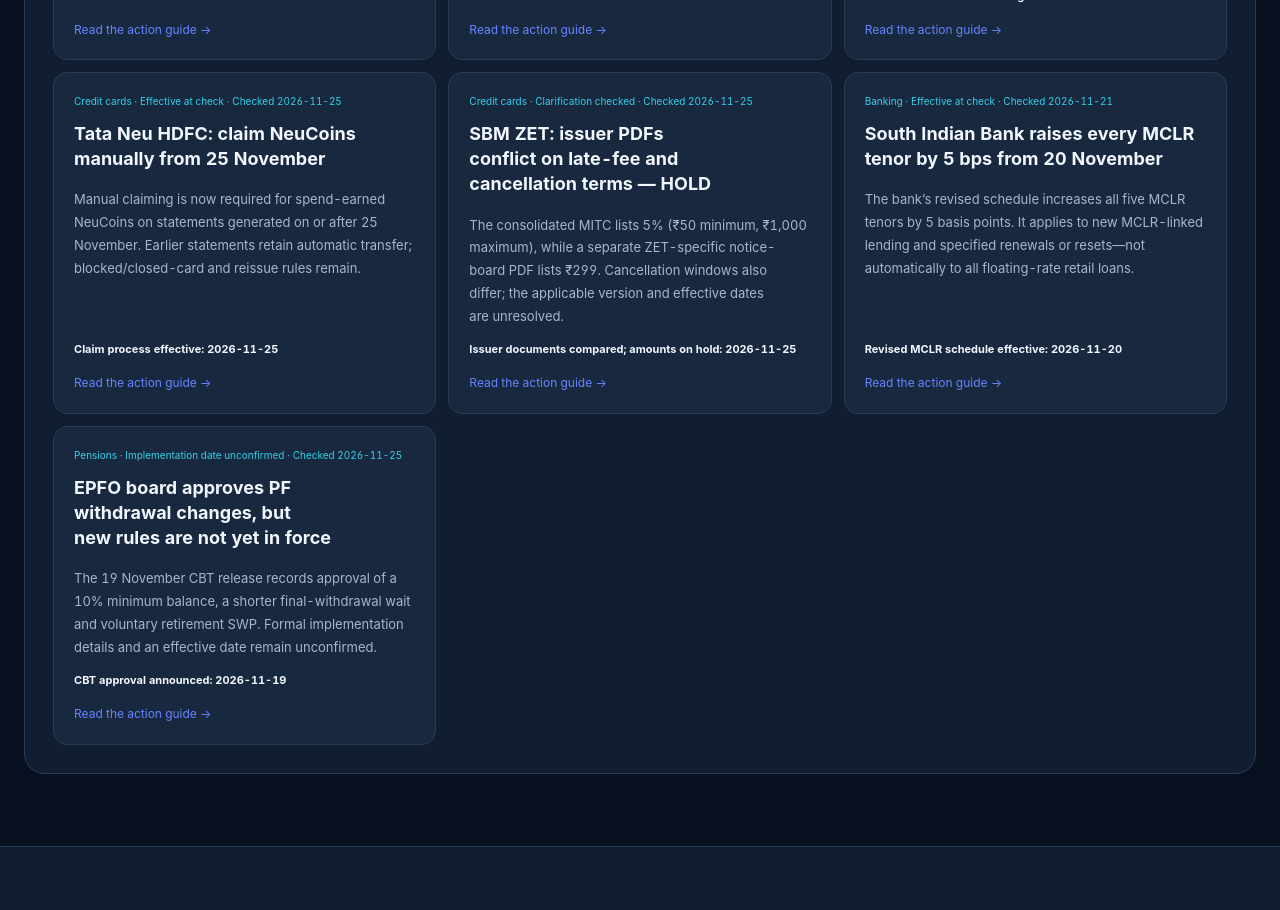
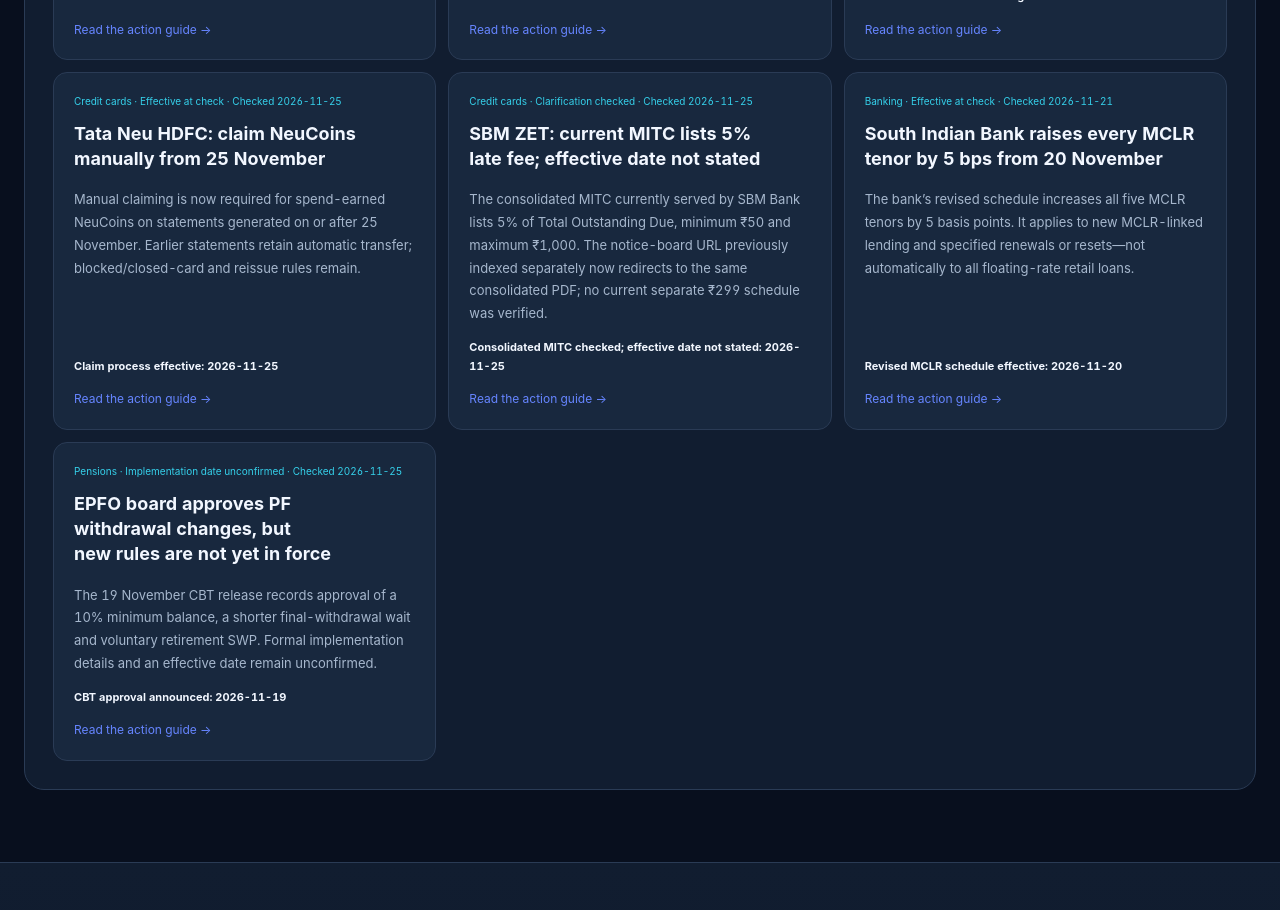
Before and after one commit to aqdas1820/credonomics-site, a Next.js app: page /research/watch in a window 1280 px wide. Shown: the part 10820-11730 px from the top of the page. Built offline with nearby package versions, Linux system fonts and the light colour scheme; no server answers.

Commit message:
Restore SBM ZET current MITC after notice-board redirect verification

```diff
--- a/app/data/research-watch.ts
+++ b/app/data/research-watch.ts
@@ -2060,39 +2060,39 @@ export const researchWatch: WatchItem[] = [
   },
   {
     slug: 'sbm-zet-late-fee-october-2026',
-    title: 'SBM ZET: issuer PDFs conflict on late-fee and cancellation terms — HOLD',
-    summary: 'The consolidated MITC lists 5% (₹50 minimum, ₹1,000 maximum), while a separate ZET-specific notice-board PDF lists ₹299. Cancellation windows also differ; the applicable version and effective dates are unresolved.',
+    title: 'SBM ZET: current MITC lists 5% late fee; effective date not stated',
+    summary: 'The consolidated MITC currently served by SBM Bank lists 5% of Total Outstanding Due, minimum ₹50 and maximum ₹1,000. The notice-board URL previously indexed separately now redirects to the same consolidated PDF; no current separate ₹299 schedule was verified.',
     category: 'Credit cards',
     publishedAt: '2026-10-24',
     checkedAt: '2026-11-25',
     eventDate: '2026-11-25',
-    dateLabel: 'Issuer documents compared; amounts on hold',
+    dateLabel: 'Consolidated MITC checked; effective date not stated',
     statusLabel: 'Clarification checked',
-    updateNote: '25 November correction: two official PDFs currently hosted by SBM Bank do not agree. The consolidated MITC at the bank’s terms-and-conditions URL lists 5% of Total Outstanding Due (₹50 minimum, ₹1,000 maximum) for ZET; a separate ZET-specific PDF in the notice-board directory lists ₹299. The cancellation row also differs: the consolidated MITC says ₹499 within two years from card issuance, while the notice-board PDF says ₹499 within one year from activation. Neither copy explains which version supersedes the other, and neither states an effective date for the ZET late-fee row. This guide now treats the late-fee amount and cancellation window as unresolved; do not rely on either figure without confirmation from SBM.',
+    updateNote: '25 November correction: the notice-board URL previously indexed as a separate ZET-specific MITC now redirects to the same 52-page consolidated SBM Secured Credit Card MITC served from the terms-and-conditions URL. That accessible document lists SBM ZET at 5% of Total Outstanding Due, minimum ₹50 and maximum ₹1,000, plus applicable GST, with a more-than-three-days-past-due trigger. No separate currently accessible ₹299 ZET schedule was verified, so the older indexed ₹299 row is not treated as a current issuer document. The consolidated MITC still does not state an effective date for the 5% ZET row; the previously reported 23 October date remains unverified. The same MITC lists a ₹499 cancellation fee within two years from card issuance (not activation) and 1% rental and education fees effective 15 July 2026.',
     source: 'https://www.sbm.bank.in/pdf/terms-conditions/SBM-Secured-Credit-Card-T%26C.pdf',
     sourceLabel: 'SBM Bank: Secured Credit Card MITC and Cardholder Member Agreement (consolidated terms-and-conditions PDF)',
-    sourceLocation: 'PDF page 9, Table No. 08: ZET late-payment row and the more-than-3-days-past-due trigger; page 7, Table No. 06: cancellation row; page 8, Table No. 07: separate rental and education transaction fees.',
+    sourceLocation: 'PDF page 10, Table No. 08: ZET late-payment row and more-than-3-days-past-due trigger; page 7, Table No. 06: cancellation row; page 8, Table No. 07: separate rental and education transaction fees.',
     additionalSources: [
       {
         url: 'https://www.sbm.bank.in/pdf/notice-board/SBM-ZET-Credit-Card-MITC.pdf',
-        label: 'SBM Bank: separate ZET-specific MITC PDF in the notice-board directory; its late-fee and cancellation rows conflict with the consolidated PDF',
+        label: 'SBM Bank notice-board URL; checked 25 November 2026 and now redirects to the same consolidated 52-page MITC',
       },
     ],
-    audience: 'SBM ZET secured credit-card holders. The issuer PDFs also contain separate rows for other SBM co-branded card variants.',
+    audience: 'SBM ZET secured credit-card holders. The consolidated MITC contains separate rows for other SBM co-branded card variants.',
     facts: [
       'The consolidated MITC currently served at the bank’s terms-and-conditions URL lists SBM ZET late-payment charges at 5% of Total Outstanding Due, subject to a ₹50 minimum and ₹1,000 maximum, plus applicable GST.',
-      'A separate ZET-specific MITC PDF hosted in the bank’s notice-board directory lists a flat ₹299 late-payment fee for SBM ZET. In that same table, the 5%-of-outstanding row (capped at ₹1,000) is assigned to SBM Kredit.Pe, not ZET.',
-      'Both issuer-hosted documents describe a more-than-3-days-past-due trigger and refer to Payment Due Date +3 days. The accessible copies do not state an effective date for the ZET late-fee row or explain which document supersedes the other.',
-      'The cancellation terms also conflict: the consolidated MITC lists ₹499 if the ZET card is cancelled within two years from issuance; the separate notice-board PDF lists ₹499 if cancelled within one year from activation. The applicable period is unresolved.',
-      'Separately, the consolidated MITC lists 1% fees on eligible SBM ZET rental and education transactions effective 15 July 2026. These are transaction fees, not late-payment charges.',
+      'The consolidated MITC says late-payment charges apply when the statement outstanding remains past due for more than three days. It refers to no payment or a payment below the Minimum Amount Due by Payment Due Date +3 days; the fee is computed from the payment due date.',
+      'The notice-board URL previously indexed as a separate ZET-specific PDF now redirects to the same 52-page consolidated MITC. That currently accessible document lists 5% for SBM ZET; no separate currently accessible ₹299 ZET schedule was verified.',
+      'The consolidated MITC lists a ₹499 card-cancellation fee if the SBM ZET card is cancelled within two years from the card issuance date. This is measured from issuance, not activation.',
+      'Effective 15 July 2026, the consolidated MITC lists 1% transaction fees on eligible SBM ZET rental and education payments. These are separate from late-payment charges; GST applies to fees.',
       'Other SBM card variants have their own product-specific rows. No ZET fee is generalized to every SBM co-brand.',
     ],
     actions: [
-      'Before relying on either late-fee amount or cancellation period, ask SBM for the exact MITC/KFS version and effective date applicable to your card and statement cycle.',
-      'If a late-payment or cancellation charge appears, request the issuer’s written clause and document version that governed that card on the relevant date. This guide does not determine refund eligibility or outcome.',
-      'For rental or education payments, check the merchant category and your statement. The consolidated MITC separately lists a 1% transaction fee plus applicable GST from 15 July 2026.',
-    ],
-    limits: 'Checked 25 November 2026. Two issuer-hosted PDFs conflict on the SBM ZET late-payment amount (5% of Total Outstanding Due, ₹50 minimum and ₹1,000 maximum versus a flat ₹299) and on the cancellation window (two years from issuance versus one year from activation). Neither accessible copy explains which version supersedes the other or states an effective date for the ZET late-fee row. Both describe the more-than-3-days-past-due trigger. Treat the late-fee amount and cancellation period as HOLD until SBM confirms the applicable version in writing. The consolidated MITC separately states 1% rental and education transaction fees effective 15 July 2026. Other SBM variants differ. No blanket fee change, refund entitlement or individual account outcome is inferred.',
+      'To avoid a late fee, ensure at least the Minimum Amount Due is received by Payment Due Date +3 days; check the exact due date on your statement. Paying only the minimum can still incur interest if the Total Amount Due remains unpaid.',
+      'Before closing the card, check its issuance date; the consolidated MITC lists a ₹499 cancellation fee if it is cancelled within two years of issuance.',
+      'Before rental or education payments, check the merchant category and account statement; the consolidated ZET schedule lists a separate 1% fee plus GST.',
+    ],
+    limits: 'Checked 25 November 2026. The consolidated MITC lists the ZET-specific 5% late-fee formula, ₹50 minimum, ₹1,000 maximum and more-than-3-days-past-due trigger, but does not state an effective date for the 5% row. The previously recorded 23 October date is not independently verified and is not asserted here. The notice-board URL now redirects to the same consolidated MITC; no separate currently accessible ₹299 ZET schedule was verified. The consolidated MITC lists a ₹499 cancellation fee within two years from card issuance and 1% rental and education fees effective 15 July 2026. Applies to SBM ZET only; other SBM variants differ. No blanket fee change or individual account outcome is inferred.',
   },
 
   {
```
